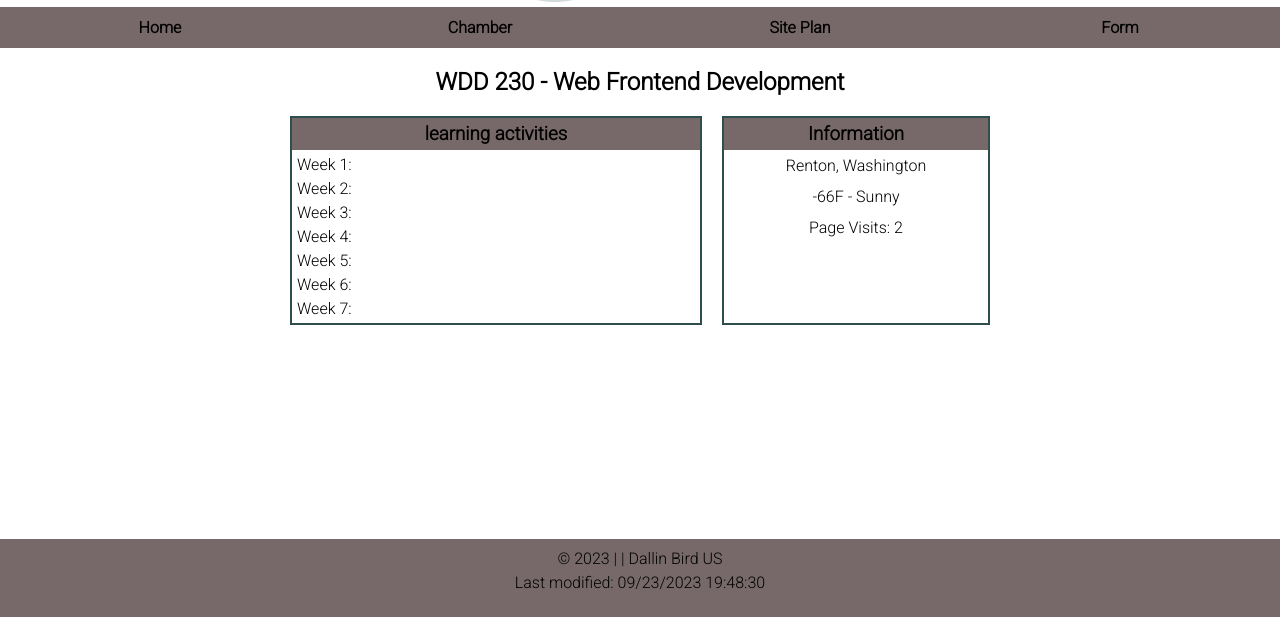
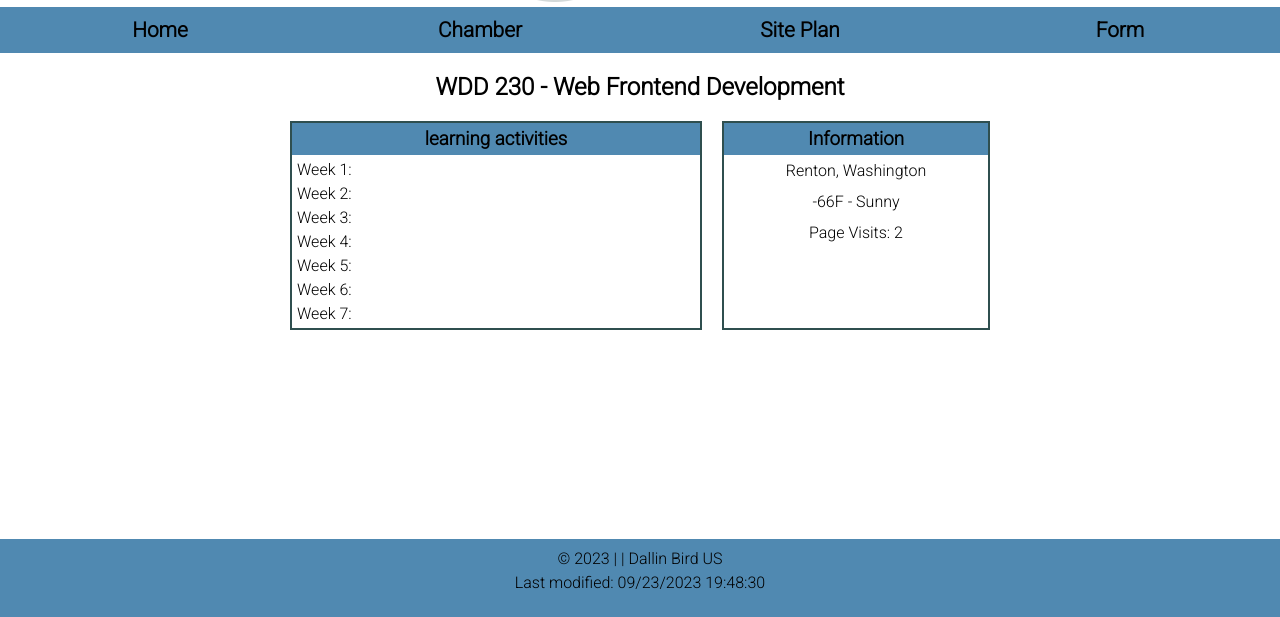
Before and after one commit to dallinbird/wdd230, a plain HTML site: page index.html in a window 1280 px wide. Shown: the part 183-800 px from the top of the page. Drawn offline with Linux system fonts and the light colour scheme; a web font is replaced by a local one.

Commit message:
color Change

```diff
--- a/styles/bass.css
+++ b/styles/bass.css
@@ -1,7 +1,7 @@
 @import url("https://fonts.googleapis.com/css2?family=Mooli&family=Roboto:wght@300&display=swap");
 
 :root {
-  --firstColor: rgb(119, 105, 105);
+  --firstColor: rgb(80, 137, 177);
   --secondColor: rgba(68, 62, 100, 0.349);
   --hoverColor: rgba(99, 69, 69, 0.349);
   --primary-font: "Roboto", sans-serif;
@@ -64,6 +64,7 @@ nav a {
   text-decoration: none;
   padding: 0.7rem;
   color: black;
+  font-size: 1.3rem;
 }
 nav a:hover {
   background-color: var(--hoverColor);
```
